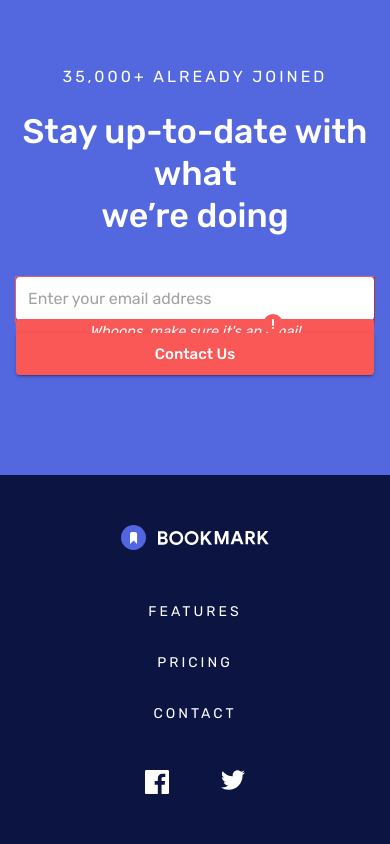
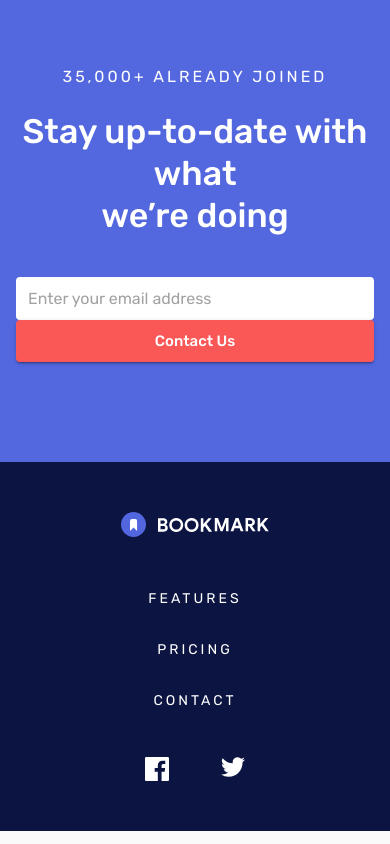
Before and after one commit to iambenbright/bookmark, a React (Create React App) app: page / in a window 390 px wide. Shown: the part 4628-5472 px from the top of the page. Built offline with nearby package versions, Linux system fonts and the light colour scheme.

Commit message:
chore: refactor form active state

```diff
--- a/src/components/footer/footer.tsx
+++ b/src/components/footer/footer.tsx
@@ -1,4 +1,4 @@
-import React, { useState } from 'react';
+import React, { useRef, useState } from 'react';
 
 // material-ui
 import Box from '@material-ui/core/Box';
@@ -11,7 +11,9 @@ import List from '@material-ui/core/List';
 import ListItem from '@material-ui/core/ListItem';
 import Link from '@material-ui/core/Link';
 import SvgIcon from '@material-ui/core/SvgIcon';
-import { useTheme } from '@material-ui/core';
+import { useTheme } from '@material-ui/core/styles';
+import useMediaQuery from '@material-ui/core/useMediaQuery';
+import Fade from '@material-ui/core/Fade';
 
 // components
 import NestedContainer from '../../common/components/container';
@@ -56,7 +58,7 @@ const InputErrorIcon = function () {
 
   return (
     <SvgIcon className={classes.errorIcon}>
-      <g fill="none" fill-rule="evenodd">
+      <g fill="none" fillRule="evenodd">
         <circle cx="10" cy="10" r="10" fill="#FA5959" />
         <g fill="#FFF" transform="translate(9 5)">
           <rect width="2" height="7" rx="1" />
@@ -68,14 +70,20 @@ const InputErrorIcon = function () {
 };
 
 export default function Footer() {
+  const theme = useTheme();
+  const isMobileOrTablet = useMediaQuery(theme.breakpoints.down('sm'));
+  const [email, setEmail] = useState<string>('');
+  const [isValid, setIsValid] = useState<boolean>(true);
   const classes = useStyles();
-  const theme = useTheme();
-  const [email, setEmail] = useState<string>('');
-  const [isValid, setIsValid] = useState<boolean | null>(null);
+  const spanRef = useRef().current;
 
   const validateEmail = (event: React.FormEvent<HTMLButtonElement>) => {
     event.preventDefault();
-    // minimum eight characters, at least one letter and one number
+
+    if (email.length === 0) {
+      return;
+    }
+
     const pattern = /^(([^<>()[\]\\.,;:\s@"]+(\.[^<>()[\]\\.,;:\s@"]+)*)|(".+"))@((\[[0-9]{1,3}\.[0-9]{1,3}\.[0-9]{1,3}\.[0-9]{1,3}\])|(([a-zA-Z\-0-9]+\.)+[a-zA-Z]{2,}))$/;
 
     const isEmail = pattern.test(email.toLowerCase());
@@ -105,7 +113,11 @@ export default function Footer() {
             Stay up-to-date with what <br /> we’re doing
           </Typography>
           <form className={classes.form}>
-            {isValid ? null : <InputErrorIcon />}
+            {!isValid && (
+              <Fade in={!isValid}>
+                <InputErrorIcon />
+              </Fade>
+            )}
             <TextField
               classes={{ root: classes.textFieldRoot }}
               variant="filled"
@@ -114,16 +126,22 @@ export default function Footer() {
               value={email}
               onChange={handleChange}
               helperText={
-                isValid ? null : (
-                  <Typography component="span" className={classes.errorText}>
-                    Whoops, make sure it's an email
-                  </Typography>
+                !isValid && (
+                  <Fade in={!isValid}>
+                    <Typography
+                      ref={spanRef}
+                      component="span"
+                      className={classes.errorText}
+                    >
+                      Whoops, make sure it's an email
+                    </Typography>
+                  </Fade>
                 )
               }
               style={{
-                outline: isValid
-                  ? ''
-                  : `${theme.palette.secondary.main} outset thin`,
+                outline: !isValid
+                  ? `${theme.palette.secondary.main} outset thin`
+                  : '',
               }}
             />
             <Button
@@ -132,7 +150,8 @@ export default function Footer() {
               variant="contained"
               color="secondary"
               size="large"
-              className={classes.button}
+              className={classes.contactUs}
+              style={{ marginTop: isMobileOrTablet ? (isValid ? 0 : 40) : 0 }}
             >
               Contact Us
             </Button>
--- a/src/components/footer/styles/index.ts
+++ b/src/components/footer/styles/index.ts
@@ -125,8 +125,20 @@ export default makeStyles((theme: Theme) => ({
   },
   errorIcon: {
     position: 'absolute',
-    transform: 'translateX(80px)',
     zIndex: 10,
+    transform: 'translatex(140px) translateY(-40px)',
+    [theme.breakpoints.up(423)]: {
+      transform: 'translatex(160px) translateY(-40px)',
+    },
+    [theme.breakpoints.up('sm')]: {
+      transform: 'translatex(200px) translateY(-40px)',
+    },
+    [theme.breakpoints.up('md')]: {
+      transform: 'translatex(70px) translateY(0)',
+    },
+    [theme.breakpoints.up('lg')]: {
+      transform: 'translateX(80px)',
+    },
   },
   errorText: {
     width: '100%',
@@ -164,7 +176,7 @@ export default makeStyles((theme: Theme) => ({
       marginRight: 10,
     },
   },
-  button: {
+  contactUs: {
     [theme.breakpoints.down('sm')]: {
       width: '100%',
       marginTop: 10,
```
Also changed, not shown: 1 other file (tests, documents, lock files or other folders).
